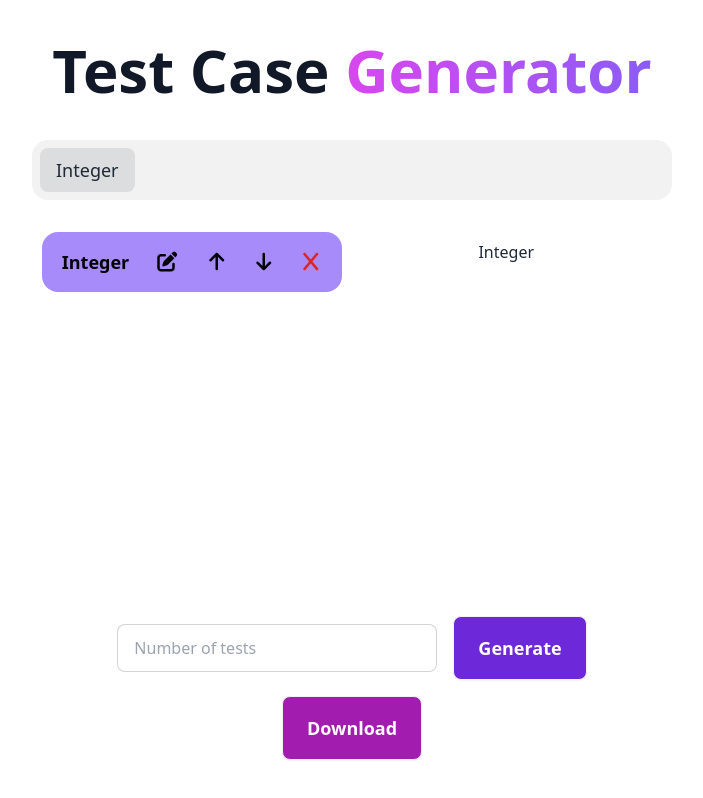
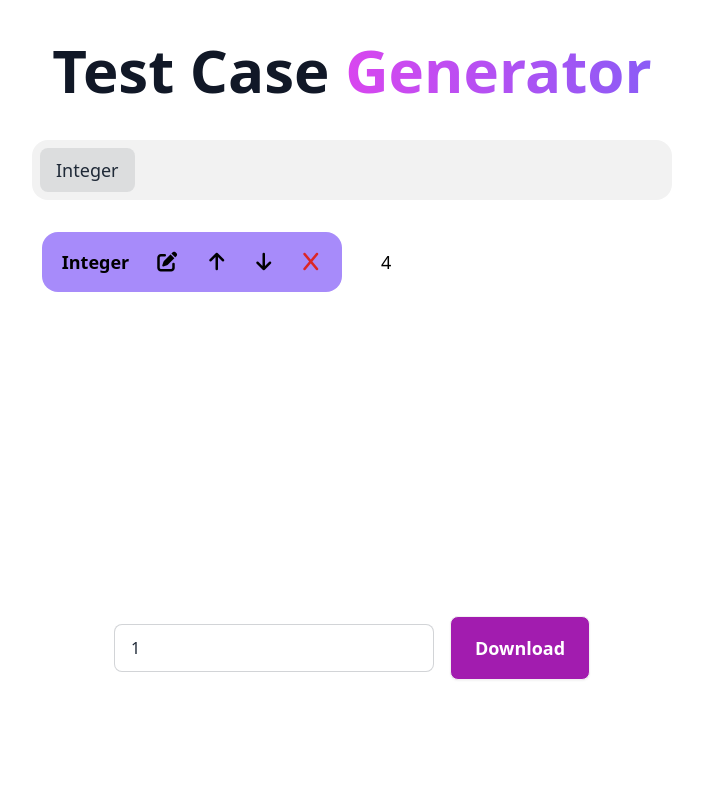
Before and after one commit to Dimah02/test-case-generator, a SvelteKit app: page / in a window 1280 px wide. Both pictures are taken after a click on the button "Integer". Shown: the whole page, without its empty margins (288-991 px from the left). Built offline with nearby package versions, Linux system fonts and the light colour scheme.

Commit message:
Integer test is working now

```diff
--- /dev/null
+++ b/src/lib/components/ActionRow.svelte
@@ -0,0 +1,14 @@
+<script>
+    import { testsNumber } from "$lib/store/list-store.js";
+</script>
+<div class="flex flex-wrap justify-center items-center w-3/6 mt-6">
+    <input
+        type="number"
+        min="1"
+        max="100"
+        placeholder="Number of tests"
+        class="input input-bordered w-3/6 min-w-xs m-2"
+        bind:value={$testsNumber}
+    />
+    <button class="btn btn-xs sm:btn-sm md:btn-md lg:btn-lg m-2 bg-fuchsia-700	hover:bg-fuchsia-900 text-white">Download</button>
+</div>
--- a/src/lib/components/Tests.svelte
+++ b/src/lib/components/Tests.svelte
@@ -1,13 +1,24 @@
 <script>
-    import { writableArray } from "$lib/store/list-store.js";
+    import { writableArray, testsNumber } from "$lib/store/list-store.js";
 </script>
 
 <div id="tests" class="flex flex-col items-center w-3/6 pt-4">
-    {#each $writableArray as item, i}
-        <h1>{item.type}</h1>
-    {/each}
+    {#if $writableArray.length > 1}
+        {#each Array($testsNumber) as _, index (index)}
+            <div
+                class="bg-white w-5/6 text-left text-black text-lg p-2 rounded-[12px] mb-1"
+            >
+                {#each $writableArray as item, i}
+                    {#if i > 0}
+                        {#if item.type == "Integer"}
+                            <h1>{item.value.getTest()}</h1>
+                        {/if}
+                    {/if}
+                {/each}
+            </div>
+        {/each}
+    {/if}
 </div>
-
 
 <style>
     @media only screen and (max-width: 1199px) {
@@ -16,7 +27,7 @@
             margin-top: 1em;
         }
     }
-    div{
+    #tests {
         overflow-y: auto;
         height: 45vh;
         overflow-x: hidden;
--- a/src/lib/components/VarList.svelte
+++ b/src/lib/components/VarList.svelte
@@ -1,11 +1,11 @@
 <script>
     import { writableArray } from "$lib/store/list-store.js";
     const deleteItem = (index) => {
-        console.log(index);
         $writableArray.splice(index, 1);
         $writableArray = $writableArray;
     };
 </script>
+
 
 <div id="list" class="flex flex-col">
     {#each $writableArray as item, i}
@@ -17,7 +17,7 @@
             </li>
             <li>
                 <button
-                    ><i class="fa-solid fa-pen-to-square text-xl text-black"
+                    ><i class="fa-solid fa-pen-to-square text-xl text-black drawer-button"
                     ></i></button
                 >
             </li>
@@ -43,6 +43,8 @@
     {/each}
 </div>
 
+
+
 <style>
     @media only screen and (max-width: 1199px) {
         #list {
--- a/src/lib/models/IntegerTest.js
+++ b/src/lib/models/IntegerTest.js
@@ -4,7 +4,7 @@ export class IntegerTest{
         this.l = l;
         this.r = r;
     }
-    getInt() {
+    getTest() {
         return Math.floor(Math.random() * (this.r - this.l + 1) + this.l);
     }
 }
--- a/src/lib/store/list-store.js
+++ b/src/lib/store/list-store.js
@@ -1,3 +1,6 @@
 import { writable } from 'svelte/store';
+import { IntegerTest } from "$lib/models/IntegerTest.js";
 
-export const writableArray = writable([]);
+export const writableArray = writable([{type:"Integer",value:new IntegerTest(1, 10)}]);
+
+export const testsNumber = writable(1);
--- a/src/routes/+layout.svelte
+++ b/src/routes/+layout.svelte
@@ -2,4 +2,5 @@
   import "../app.css";
 </script>
 
-<div class="flex flex-col justify-center items-center text-center"><slot /></div>
+
+<div class="drawer flex flex-col justify-center items-center text-center"><slot /></div>
--- a/src/routes/+page.svelte
+++ b/src/routes/+page.svelte
@@ -1,27 +1,114 @@
 <script>
     import { writableArray } from "$lib/store/list-store.js";
     import Heading from "../lib/components/Heading.svelte";
-    import VarList from "../lib/components/VarList.svelte";
     import Menu from "../lib/components/Menu.svelte";
     import Tests from "../lib/components/Tests.svelte";
+    import ActionRow from "../lib/components/ActionRow.svelte";
+
+    $: i = 0;
+    let type = "";
+    const deleteItem = (index) => {
+        $writableArray.splice(index, 1);
+        $writableArray = $writableArray;
+        i = 0;
+        i = i;
+    };
+    const testData = (item, ind) => {
+        i = ind;
+        i = i;
+        type = item.type;
+        type = type;
+    };
 </script>
 
 <Heading />
 
 <Menu />
 
+<input id="my-drawer" type="checkbox" class="drawer-toggle" />
+
 <div class="flex flex-wrap justify-center w-3/6">
-    <VarList />
+    <div id="list" class="drawer-content flex flex-col">
+        {#each $writableArray as item, i}
+            {#if i > 0}
+                <ul
+                    class="menu menu-horizontal bg-violet-400 rounded-box m-1 mt-2 justify-center"
+                >
+                    <li class="text-lg mt-2 mx-3 font-semibold text-black">
+                        {item.type}
+                    </li>
+                    <li>
+                        <button on:click={() => testData(item, i)}>
+                            <label for="my-drawer" class="drawer-button">
+                                <i
+                                    class="fa-solid fa-pen-to-square text-xl text-black drawer-button"
+                                ></i></label
+                            ></button
+                        >
+                    </li>
+                    <li>
+                        <button
+                            ><i class="fa-solid fa-arrow-up text-xl text-black"
+                            ></i></button
+                        >
+                    </li>
+                    <li>
+                        <button
+                            ><i
+                                class="fa-solid fa-arrow-down text-xl text-black"
+                            ></i></button
+                        >
+                    </li>
+                    <li>
+                        <button on:click={() => deleteItem(i)}
+                            ><i
+                                class="fa-solid fa-x text-red-600 text-xl text-black"
+                            ></i></button
+                        >
+                    </li>
+                </ul>
+            {/if}
+        {/each}
+    </div>
     <Tests />
 </div>
-<div class="flex flex-wrap justify-center items-center w-3/6 mt-6">
-    <input
-        type="number"
-        min="1"
-        max="100"
-        placeholder="Number of tests"
-        class="input input-bordered w-3/6 min-w-xs m-2"
-    />
-    <button class="btn btn-xs sm:btn-sm md:btn-md lg:btn-lg m-2 bg-violet-700	hover:bg-violet-900 text-white">Generate</button>
-    <button class="btn btn-xs sm:btn-sm md:btn-md lg:btn-lg m-2 bg-fuchsia-700	hover:bg-fuchsia-900 text-white">Download</button>
+
+<div class="drawer-side">
+    <label for="my-drawer" aria-label="close sidebar" class="drawer-overlay"
+    ></label>
+    <div class="p-4 w-80 min-h-full bg-base-200 text-base-content text-left">
+        {#if type === "Integer"}
+            <p>Min value</p>
+            <input
+                type="number"
+                class="input input-bordered input-primary w-full max-w-xs"
+                bind:value={$writableArray[i].value.l}
+            />
+            <p class="mt-2">Max value</p>
+            <input
+                type="number"
+                class="input input-bordered input-primary w-full max-w-xs"
+                bind:value={$writableArray[i].value.r}
+            />
+        {:else if i === 2}
+            <p>hello</p>
+        {:else}
+            <p>hi</p>
+        {/if}
+    </div>
 </div>
+
+<ActionRow />
+
+<style>
+    @media only screen and (max-width: 1199px) {
+        #list {
+            height: 30vh;
+        }
+    }
+    #list {
+        overflow-y: auto;
+        height: 45vh;
+        overflow-x: hidden;
+    }
+</style>
```
